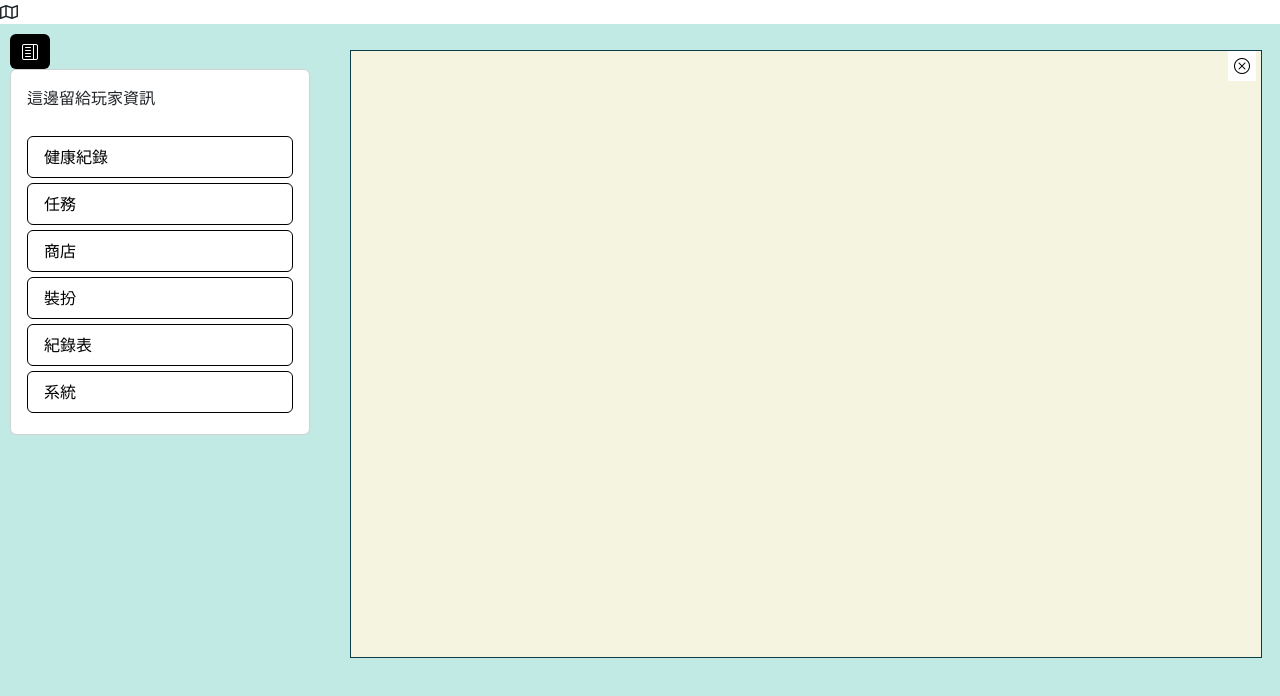
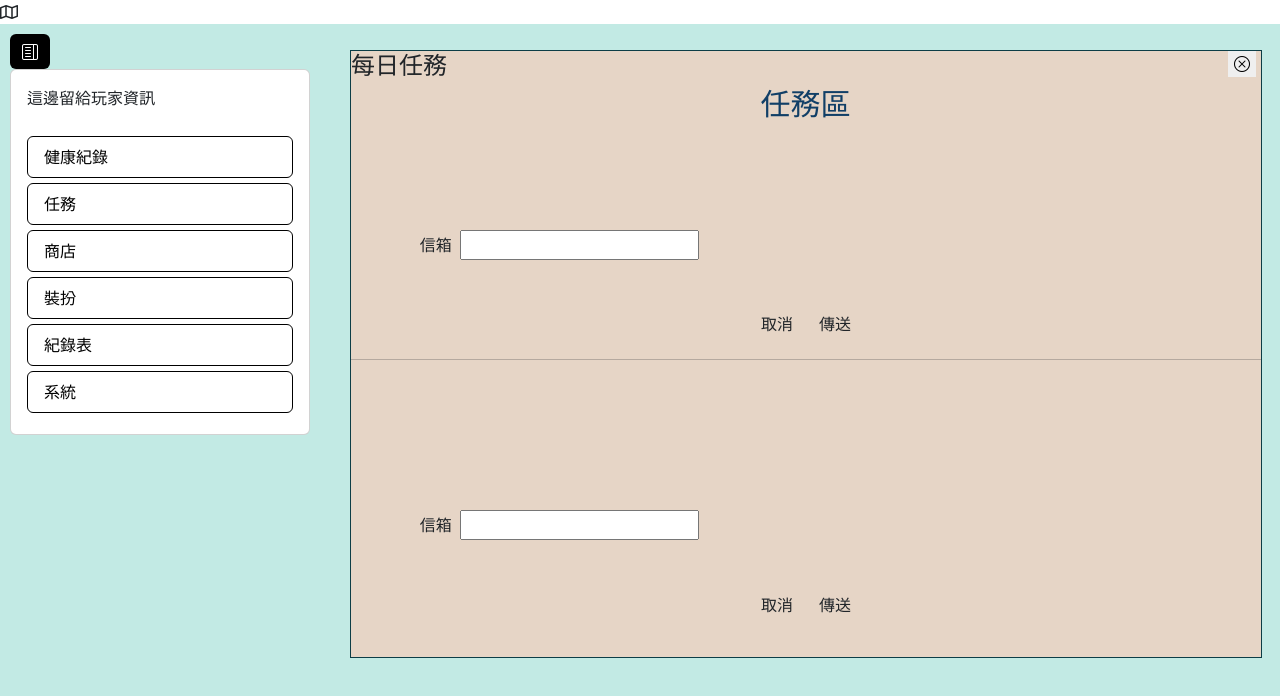
Before and after one commit to oez660oez/GoodByeCouchPotato_Front-End, a Vue app: page /outdoor/task in a window 1280 px wide. Shown: the top 696 px of the page. Built offline with nearby package versions, Linux system fonts and the light colour scheme.

Commit message:
聯絡我們表單提交後關閉+清空

```diff
--- a/src/components/FeedBack.vue
+++ b/src/components/FeedBack.vue
@@ -61,6 +61,8 @@ const feedbacksub = async (event) => {
 
     if (response.ok) {
       const feedbackresponseData = await response.json();
+      feedbackdata.value.Content = "";
+      goBack();
       alert(feedbackresponseData.message);
     } else {
       alert("發生錯誤，請重新填寫表單");
--- a/src/views/AlltaskView.vue
+++ b/src/views/AlltaskView.vue
@@ -16,17 +16,57 @@ const goBack = () => {
 </script>
 
 <template>
-    <div id="formborder">
+    <div id="feedbackborder">
+      <div>
+      <p id="title">任務區</p>
       <button id="back" class="bi bi-x-circle" @click="goBack"></button>
     </div>
+  <div id="Dailytaskblock">
+      <form class="needs-validation" name="feedbackdata">
+        <h4>每日任務</h4>
+        <div>
+          <div style="margin-top: 150px; position: relative;">
+            <label for="Email" style="width: 12%; text-align: right">信箱 &nbsp;</label>
+            <input/>
+            <div class="invalid-feedback">請輸入正確信箱</div>
+          </div>
+
+
+        </div>
+
+        <div class="modal-footer justify-content-center" style="margin-top: 5%">
+          <button type="button" class="btn button-71" @click="goBack">取消</button>
+          <button type="submit" class="btn button-70">傳送</button>
+        </div>
+      </form>
+    </div>
+<hr>
+<div id="Weeklytaskblock">
+<form class="needs-validation" name="feedbackdata">
+        <div>
+          <div style="margin-top: 150px; position: relative;">
+            <label for="Email" style="width: 12%; text-align: right">信箱 &nbsp;</label>
+            <input/>
+            <div class="invalid-feedback">請輸入正確信箱</div>
+          </div>
+
+
+        </div>
+
+        <div class="modal-footer justify-content-center" style="margin-top: 5%">
+          <button type="button" class="btn button-71" @click="goBack">取消</button>
+          <button type="submit" class="btn button-70">傳送</button>
+        </div>
+      </form>
+    </div>
+    </div>
+
 </template>
 
 <style lang="css" scoped>
-#formborder {
-    display: flex;
-    justify-content: flex-end;
+#feedbackborder {
   border: 1px solid rgb(12, 61, 70);
-    background-color: rgb(245, 244, 225);
+  background-color: rgb(230, 213, 198);
   width: 912px;
   height: 608px;
   position: fixed;
@@ -35,10 +75,18 @@ const goBack = () => {
 }
 
 #back {
-    height: 30px;
+  position: absolute;
   border: none;
-    justify-content: flex-end;
-    margin-right: 5px;
-    background-color: white;
+  top: 0px;
+  right: 5px;
+  z-index: 1;
+}
+
+#title {
+  font-size: 30px;
+  color: rgb(17, 63, 103);
+  position: absolute;
+  top: 30px;
+  left: 45%;
 }
 </style>
```
Lines whose indentation alone changed are shown as unchanged.
